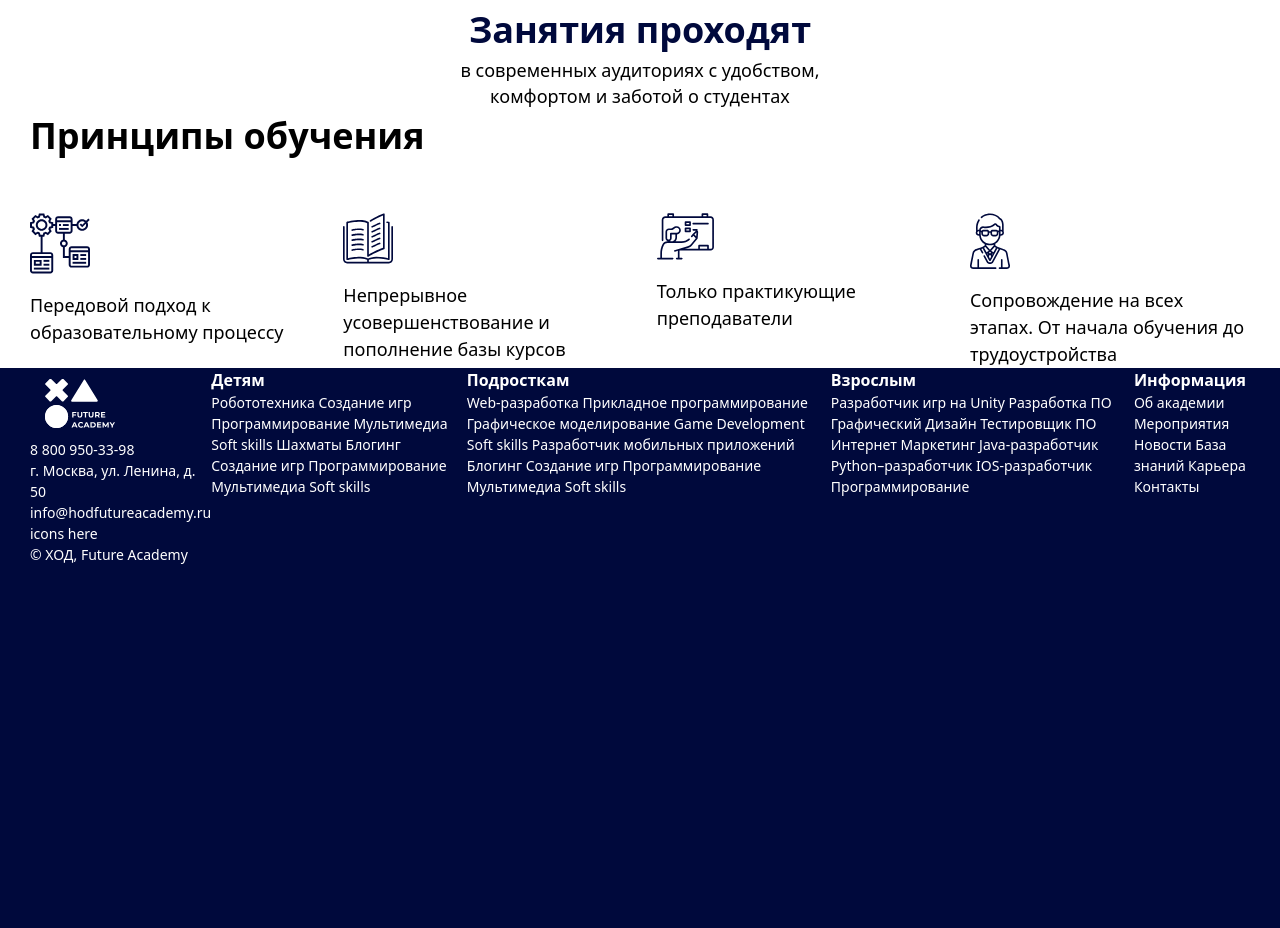
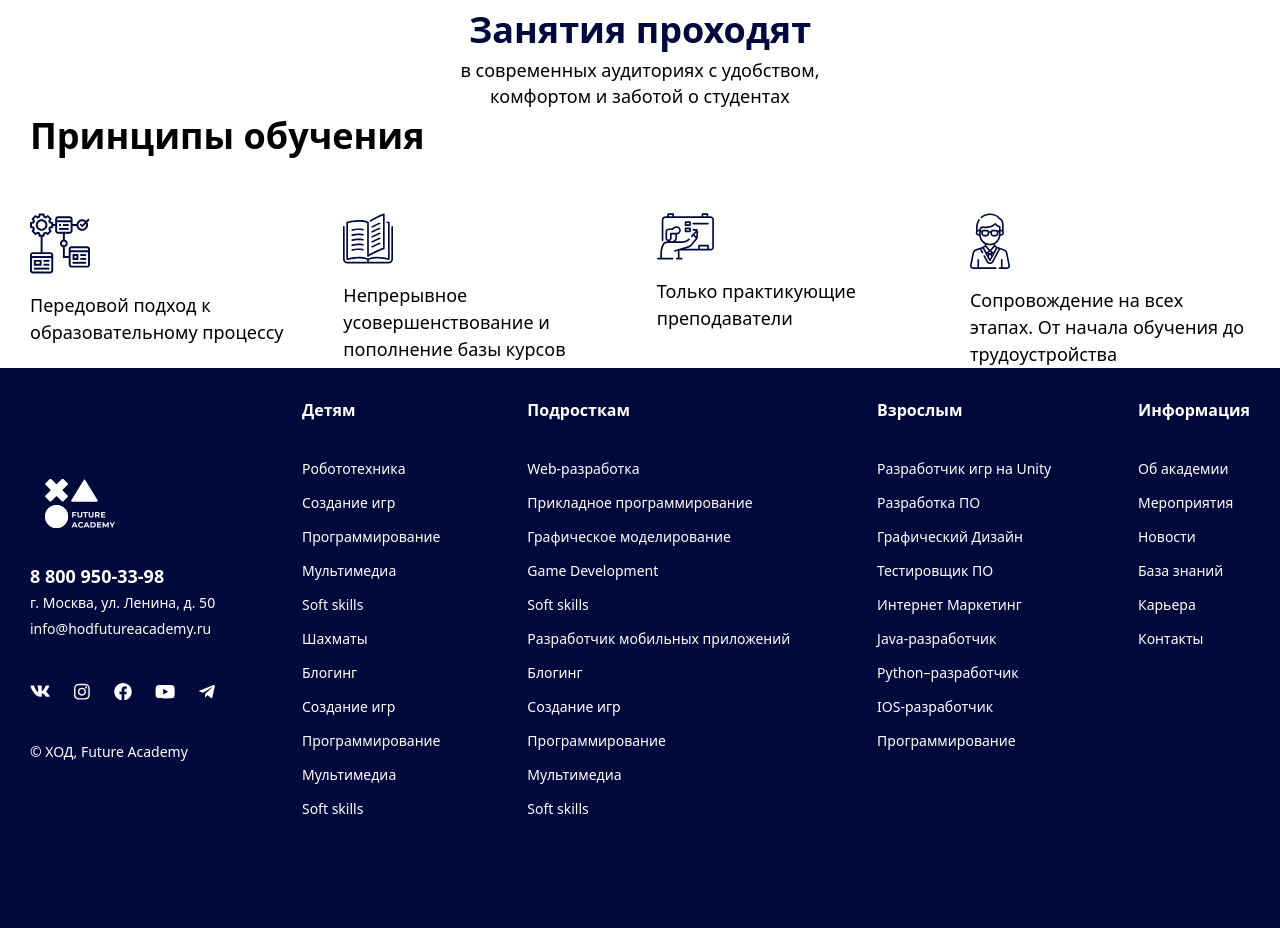
Before and after one commit to AlexDyakonov/cod-cite, a website built with Parcel: page index.html in a window 1280 px wide. Shown: the part 2554-3482 px from the top of the page. Built offline with nearby package versions, Linux system fonts and the light colour scheme.

Commit message:
Almost done with footer. Need to fix footer-logo position(to left)

```diff
--- a/css/main.css
+++ b/css/main.css
@@ -355,6 +355,7 @@
 }
 
 .footer-container{
+  position: relative;
   height: 560px;
   width: 1220px;
   display: flex;
@@ -366,8 +367,37 @@
 .column-header{
   font-size: 16px;
   font-weight: bold;
+  margin: 25px 0;
 }
 
 .footer-logo{
+  position: absolute;
+  top: 100px;
+  left: 0;
   scale: 70%;
 }
+
+.column-1{
+  margin-top: 195px;
+}
+
+.phone-number-footer{
+  font-weight: bold;
+  font-size: 18px;
+}
+
+.default-footer-text{
+  line-height: 26px;
+  font-size: 14px;
+}
+
+.footer-icons{
+  margin-top: 40px;
+  margin-bottom: 40px;
+  display: flex;
+  justify-content: space-between;
+}
+
+.column-footer{
+  line-height: 34px;
+}
--- a/index.html
+++ b/index.html
@@ -230,80 +230,84 @@
   <footer>
     <div class="footer-section">
       <div class="footer-container">
+        <img class="footer-logo" src="./img/logo2.svg" alt="">
         <div class="column-1">
-          <img class="footer-logo" src="./img/logo2.svg" alt="">
-          <div>
+          <div class="phone-number-footer">
             8 800 950-33-98
           </div>
-          <div>
+          <div class="default-footer-text">
             г. Москва, ул. Ленина, д. 50
           </div>
-          <div>
+          <div class="default-footer-text">
             info@hodfutureacademy.ru
           </div>
-          <div>
-            icons here
+          <div class="footer-icons">
+            <img src="./img/icons/vk-ico.svg" alt="">
+            <img src="./img/icons/instagram-ico.svg" alt="">
+            <img src="./img/icons/facebook-ico.svg" alt="">
+            <img src="./img/icons/yt-ico.svg" alt="">
+            <img src="./img/icons/telegram-ico.svg" alt="">
           </div>
           <div>
             © ХОД, Future Academy
           </div>
         </div>
-        <div>
+        <div class="column-footer">
           <div class="column-header">
             Детям
           </div>
-          Робототехника
-          Создание игр
-          Программирование
-          Мультимедиа
-          Soft skills
-          Шахматы
-          Блогинг
-          Создание игр
-          Программирование
-          Мультимедиа
+          Робототехника <br>
+          Создание игр <br>
+          Программирование <br>
+          Мультимедиа <br>
+          Soft skills <br>
+          Шахматы <br>
+          Блогинг <br>
+          Создание игр <br>
+          Программирование <br>
+          Мультимедиа <br>
           Soft skills
         </div>
-        <div>
+        <div class="column-footer">
           <div class="column-header">
             Подросткам
           </div>
-          Web-разработка
-          Прикладное программирование
-          Графическое моделирование
-          Game Development
-          Soft skills
-          Разработчик мобильных приложений
-          Блогинг
-          Создание игр
-          Программирование
-          Мультимедиа
+          Web-разработка <br>
+          Прикладное программирование <br>
+          Графическое моделирование <br>
+          Game Development <br>
+          Soft skills <br>
+          Разработчик мобильных приложений <br>
+          Блогинг <br>
+          Создание игр <br>
+          Программирование <br>
+          Мультимедиа <br>
           Soft skills
         </div>
-        <div>
+        <div class="column-footer">
           <div class="column-header">
             Взрослым
           </div>
-          Разработчик игр на Unity
-          Разработка ПО
-          Графический Дизайн
-          Тестировщик ПО
-          Интернет Маркетинг
-          Java-разработчик
-          Python–разработчик
-          IOS-разработчик
-          Программирование
+          Разработчик игр на Unity <br>
+          Разработка ПО <br>
+          Графический Дизайн <br>
+          Тестировщик ПО <br>
+          Интернет Маркетинг <br>
+          Java-разработчик <br>
+          Python–разработчик <br>
+          IOS-разработчик <br>
+          Программирование <br>
         </div>
-        <div>
+        <div class="column-footer">
           <div class="column-header">
             Информация
           </div>
-          Об академии
-          Мероприятия
-          Новости
-          База знаний
-          Карьера
-          Контакты
+          Об академии <br>
+          Мероприятия <br>
+          Новости <br>
+          База знаний <br>
+          Карьера <br>
+          Контакты <br>
 
         </div>
       </div>
```
Also changed, not shown: img/icons/facebook-ico.svg (added), img/icons/instagram-ico.svg (added), img/icons/telegram-ico.svg (added), img/icons/vk-ico.svg (added), img/icons/yt-ico.svg (added).
